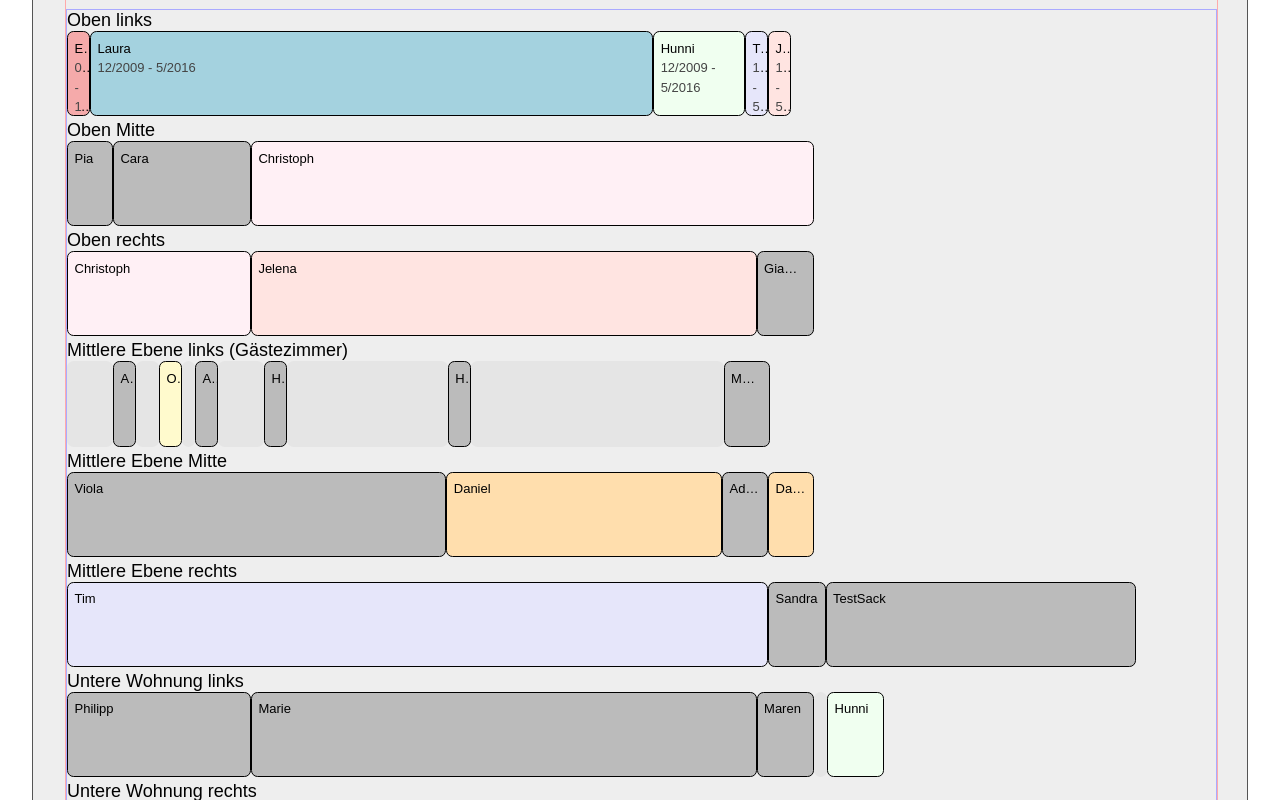
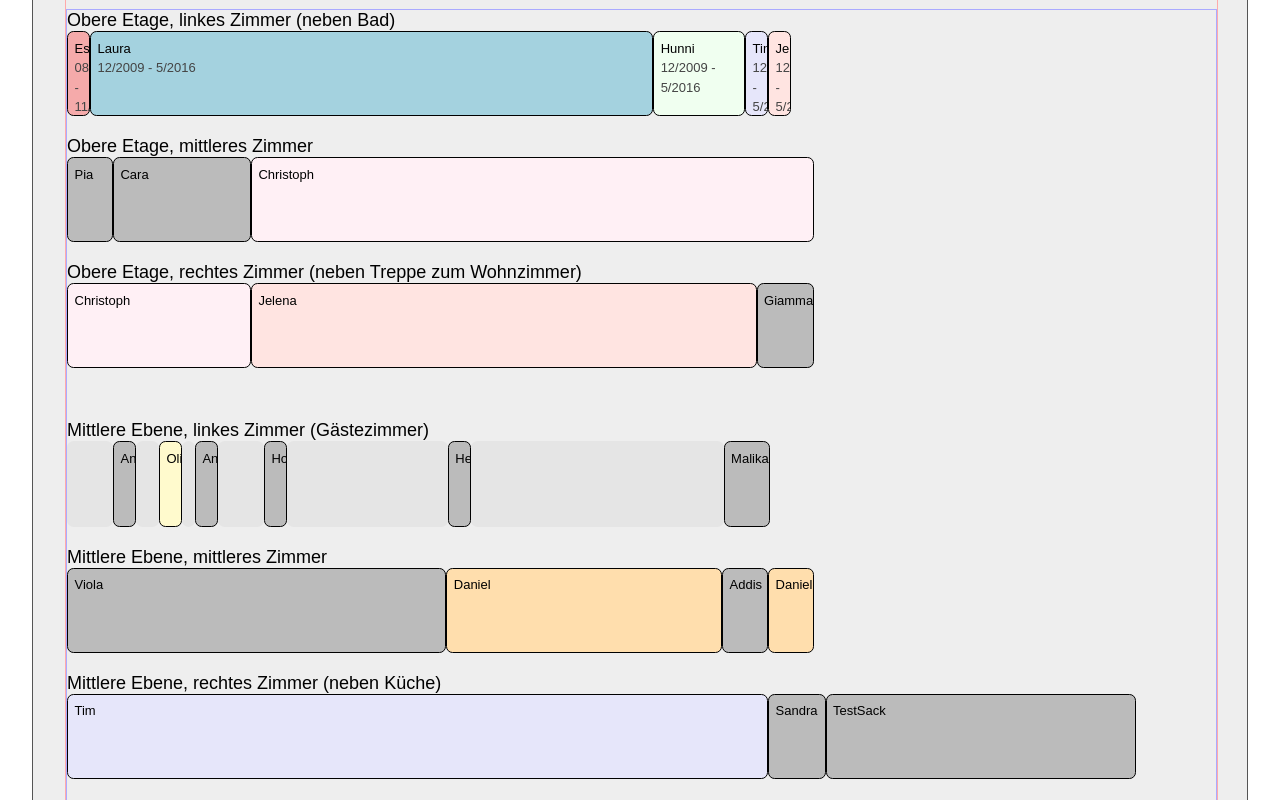
Before and after one commit to dfsp-spirit/react-multi-timeline, a React (Create React App) app: page / in a window 1280 px wide. Shown: the part 340-1140 px from the top of the page. Built offline with nearby package versions, Linux system fonts and the light colour scheme.

Commit message:
support extra vertical space after a timeline. This is useful for grouping consecutive timelines.

```diff
--- a/src/App.js
+++ b/src/App.js
@@ -62,14 +62,14 @@ class App extends Component {
 
 
     const timelinesData = [
-      { events: roomLauraEvents, timelineTitle: "Oben links" },
-      { events: roomChristophEvents, timelineTitle: "Oben Mitte" },
-      { events: roomJelenaEvents, timelineTitle: "Oben rechts" },
-      { events: roomGuestEvents, timelineTitle: "Mittlere Ebene links (Gästezimmer)" },
-      { events: roomViolaEvents, timelineTitle: "Mittlere Ebene Mitte" },
-      { events: roomTimEvents, timelineTitle: "Mittlere Ebene rechts" },
-      { events: roomPhilippEvents, timelineTitle: "Untere Wohnung links" },
-      { events: roomOliviaEvents, timelineTitle: "Untere Wohnung rechts" },
+      { events: roomLauraEvents, timelineTitle: "Obere Etage, linkes Zimmer (neben Bad)" },
+      { events: roomChristophEvents, timelineTitle: "Obere Etage, mittleres Zimmer" },
+      { events: roomJelenaEvents, timelineTitle: "Obere Etage, rechtes Zimmer (neben Treppe zum Wohnzimmer)", spaceAfterTimeline: 'larger' },
+      { events: roomGuestEvents, timelineTitle: "Mittlere Ebene, linkes Zimmer (Gästezimmer)" },
+      { events: roomViolaEvents, timelineTitle: "Mittlere Ebene, mittleres Zimmer" },
+      { events: roomTimEvents, timelineTitle: "Mittlere Ebene, rechtes Zimmer (neben Küche)", spaceAfterTimeline: 'larger' },
+      { events: roomPhilippEvents, timelineTitle: "Untere Wohnung, linkes Zimmer" },
+      { events: roomOliviaEvents, timelineTitle: "Untere Wohnung, rechtes Zimmer (neben Küche)" },
 
 
 
--- a/src/ReactMultiTimeline.js
+++ b/src/ReactMultiTimeline.js
@@ -80,6 +80,7 @@ export class ReactMultiTimeline extends Component {
           <Timeline
             timelineTitle={tData.timelineTitle ? tData.timelineTitle : 'Timeline #' + index }
             events={tData.events}
+            spaceAfterTimeline={tData.spaceAfterTimeline ? tData.spaceAfterTimeline : 'default'}
             key={index + tData.timelineTitle}
             displayTimeUnits={this.props.displayTimeUnits === false ? false : true}
             timeUnitLabel={this.props.timeUnitLabel ? this.props.timeUnitLabel : ''}
--- a/src/Timeline.js
+++ b/src/Timeline.js
@@ -11,8 +11,9 @@ export type EventData = {
 export type SingleTimelineData = {
   +events: Array<EventData>,
   +timelineTitle: string,
+  +spaceAfterTimeline?: 'default' | 'larger',
   +timeUnitLabel?: string,
-  +displayTimeUnits: boolean,       // Whether to display the duration of an event in the original time units on mousover (e.g. "4 months" if event.duration is 4 and timeUnitLabel is 'months')
+  +displayTimeUnits?: boolean,       // Whether to display the duration of an event in the original time units on mousover (e.g. "4 months" if event.duration is 4 and timeUnitLabel is 'months')
   +useParentWidth: boolean,
   +absoluteWidthRenderingScalingFactor?: number,        // Only used if useParentWidth is false (i.e., when rendering absolute values). Factor to scale the event duration into event width in pixels. Try 10 if in doubt. Defaults to 10.
   +lastEventEndAbsoluteOverAllTimelines: number,        // Only needed if useParentWidth is true.
@@ -99,10 +100,13 @@ export class Timeline extends Component {
       }
     );
 
+    const verticalExtraSpaceAfterTimeline = this.props.spaceAfterTimeline === 'larger' ? <div className="timeline-space-after-larger"></div> : <div className="timeline-space-after-default"></div>;
+
     return (
       <div className="timeline">
         <div className="timeline-title">{this.props.timelineTitle}</div>
         <div className="timeline-visualization">{eventVisualisations}</div>
+        {verticalExtraSpaceAfterTimeline}
       </div>
     );
   }
--- a/src/index.css
+++ b/src/index.css
@@ -58,7 +58,7 @@ span.event {
 span.event-like {
     font-size: small;
    overflow: hidden;
-   text-overflow: ellipsis;
+   text-overflow: hidden;
    display:inline-block;
    min-height: 6.55em;
    text-align: left;
@@ -75,3 +75,11 @@ span.eventDescription {
 span.timeBetweenEvents {
    background-color: #cccccc44;
 }
+
+div.timeline-space-after-default {
+    min-height: 1em;
+}
+
+div.timeline-space-after-larger {
+    min-height: 3em;
+}
```
